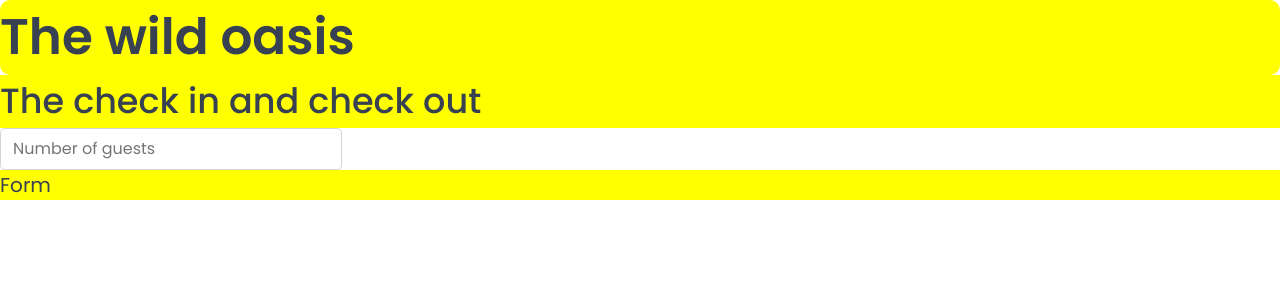
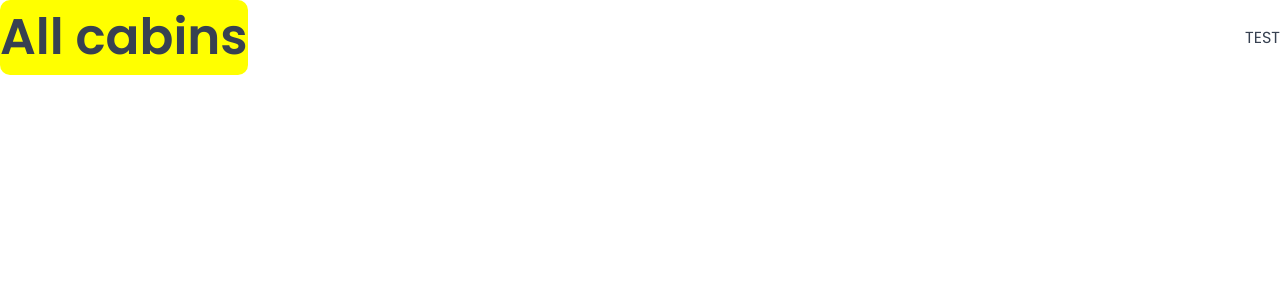
Before and after one commit to iamganeshsalunkhe/the-wild-oasis, a React (Vite) app: page /cabins in a window 1280 px wide. Shown: the top 300 px of the page. Built offline with nearby package versions, Linux system fonts and the light colour scheme; a web font is replaced by a local one.

Commit message:
Routes created

```diff
--- a/package.json
+++ b/package.json
@@ -12,6 +12,7 @@
   "dependencies": {
     "react": "^18.2.0",
     "react-dom": "^18.2.0",
+    "react-router-dom": "^6.28.1",
     "styled-components": "^6.1.13"
   },
   "devDependencies": {
--- a/src/App.jsx
+++ b/src/App.jsx
@@ -1,16 +1,32 @@
+import { BrowserRouter, Navigate, Route, Routes } from "react-router-dom";
 import GlobalStyles from './styles/GlobalStyles';
-import Heading from './ui/Heading';
-import Input from './ui/Input';
+import Dashboard from "./pages/Dashboard";
+import Bookings from "./pages/Bookings";
+import Cabins from "./pages/Cabins";
+import Users from "./pages/Users";
+import Account from "./pages/Account";
+import Settings from "./pages/Settings";
+import Login from "./pages/PageNotFound";
+import PageNotFound from "./pages/PageNotFound";
+
+
 function App() {
-
   return (
     <>
-      <GlobalStyles />
-      <Heading as='h1'>The wild oasis</Heading>
-      <Heading as='h2'>The check in and check out</Heading>
-
-      <Input type="number" placeholder="Number of guests" />
-      <Heading as='h3'>Form</Heading>
+    <GlobalStyles />
+    <BrowserRouter>
+      <Routes>
+        <Route index element={<Navigate replace to='dashboard'/>} />
+        <Route path="dashboard" element={<Dashboard />} />
+        <Route path="bookings" element={<Bookings />} />
+        <Route path="cabins" element={<Cabins />} />
+        <Route path="users" element={<Users />} />
+        <Route path="account" element={<Account />} />
+        <Route path="settings" element={<Settings />} />
+        <Route path="login" element={<Login />} />
+        <Route path="*" element={<PageNotFound />} />
+      </Routes>
+    </BrowserRouter>
     </>
   );
 }
--- /dev/null
+++ b/src/ui/Row.jsx
@@ -0,0 +1,24 @@
+import styled, { css } from "styled-components";
+
+const Row = styled.div`
+  display: flex;
+
+  ${(props) =>
+    props.type === "horizontal" &&
+    css`
+      justify-content: space-between;
+      align-items: center;
+    `}
+  ${(props) =>
+    props.type === "vertical" &&
+    css`
+      flex-direction: column;
+      gap:1.6rem;
+    `}
+
+`;
+Row.defaultProps={
+    type:'vertical'
+}
+
+export default Row;
```
Also changed, not shown: src/ui/Button.jsx (+11 -11 lines), 1 other file (tests, documents, lock files or other folders).
